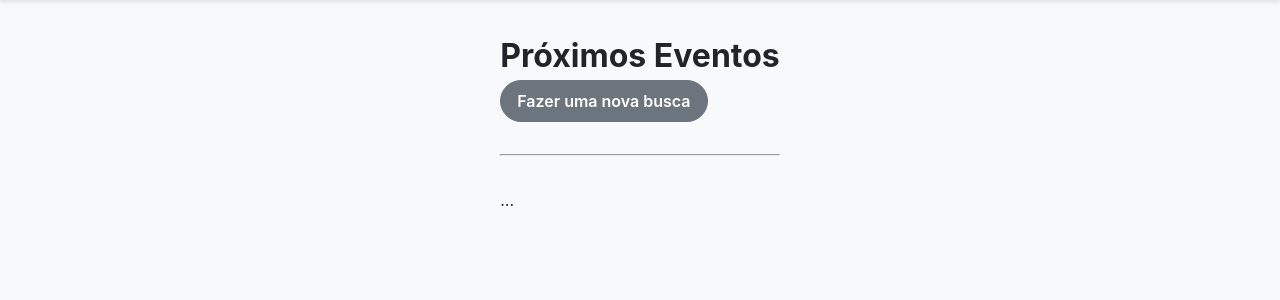
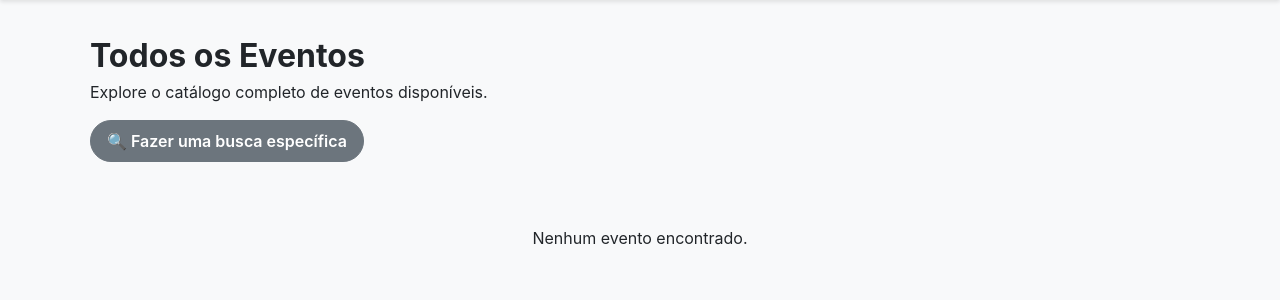
Before and after one commit to DanielSANFerreira/Projeto-de-Softwre-Grupo-5, a Django app: page /eventos/resultado/ in a window 1280 px wide. Shown: the part 60-360 px from the top of the page. Run offline with Django 5.2, Linux system fonts and the light colour scheme.

Commit message:
EVENTOS POPULADOS, PÁGINA LISTA EVENTOS E PESQUISA EVENTOS FUNCIONANDO

```diff
--- a/Projeto/AllEvent/AllEvent/static/css/style.css
+++ b/Projeto/AllEvent/AllEvent/static/css/style.css
@@ -645,14 +641,13 @@ button {
     font-weight: 600;
 }
 
-/* GRID DE EVENTOS */
 .events {
     width: min(1100px, 92vw);
     margin: var(--spacing-xxl) auto var(--spacing-xxl);
 }
 .event-grid {
     display: grid;
-    gap: var(--spacing-xl); /* Ajustado */
+    gap: var(--spacing-xl);
 }
 @media (min-width: 900px) {
     .event-grid {
--- a/Projeto/AllEvent/AllEvent/templates/core/lista_eventos.html
+++ b/Projeto/AllEvent/AllEvent/templates/core/lista_eventos.html
@@ -1,28 +1,63 @@
-<!-- Em templates/core/lista_eventos.html -->
+<!-- Arquivo: templates/core/lista_eventos.html -->
+
 {% extends "base.html" %}
 
 {% block title %}
     {% if termo_busca %}
         Resultados para "{{ termo_busca }}"
     {% else %}
-        Lista de Eventos
+        Todos os Eventos
     {% endif %}
 {% endblock %}
 
 {% block content %}
 <div class="container" style="padding: 2rem 1rem;">
 
+    <!-- O cabeçalho da página muda dependendo se é uma busca ou a lista completa -->
     {% if termo_busca %}
         <h1>Resultados da busca por: "{{ termo_busca }}"</h1>
+        <p><a href="{% url 'lista_eventos' %}">Ver todos os eventos</a></p>
     {% else %}
-        <h1>Próximos Eventos</h1>
+        <h1>Todos os Eventos</h1>
+        <p>Explore o catálogo completo de eventos disponíveis.</p>
     {% endif %}
 
-    <!-- Adicionar um link para a página de busca -->
-    <a href="{% url 'buscar_eventos' %}" class="btn btn-secondary">Fazer uma nova busca</a>
-    <hr style="margin: 2rem 0;">
+    <!-- Adicionamos um link para a página de busca, que agora faz mais sentido -->
+    <a href="{% url 'buscar_eventos' %}" class="btn btn-secondary" style="margin-top: 1rem; margin-bottom: 2rem; display: inline-block;">
+        🔍 Fazer uma busca específica
+    </a>
 
-    <!-- O resto do template (o loop for) continua exatamente o mesmo -->
-    ...
+    <!-- GRID DE EVENTOS (Copiado da home.html) -->
+    <section class="events">
+        <div class="event-grid">
+
+            <!-- O loop começa aqui -->
+            {% for evento in eventos %}
+                <!-- O link aponta para a página de detalhe específica daquele evento -->
+                <a class="event-card" href="{% url 'detalhe_evento' evento.id %}">
+                    <img src="https://picsum.photos/seed/event{{evento.id}}/900/520" alt="Imagem do evento {{ evento.nome }}">
+                    <div class="body">
+                        <div class="date-badge">{{ evento.data|date:"M d" }}</div>
+                        <div class="row">
+                            <div class="title">{{ evento.nome }}</div>
+                            <div class="uf">{{ evento.local }}</div>
+                        </div>
+                        <p class="desc">{{ evento.descricao|truncatewords:10 }}</p>
+                    </div>
+                </a>
+            {% empty %}
+                <!-- Esta mensagem aparece se nenhum evento for encontrado -->
+                <div style="grid-column: 1 / -1; text-align: center;">
+                    <p>Nenhum evento encontrado.</p>
+                    {% if termo_busca %}
+                        <p>Tente refazer sua busca com outros termos.</p>
+                    {% endif %}
+                </div>
+            {% endfor %}
+            <!-- O loop termina aqui -->
+
+        </div>
+    </section>
+
 </div>
 {% endblock %}
--- a/Projeto/AllEvent/AllEvent/urls.py
+++ b/Projeto/AllEvent/AllEvent/urls.py
@@ -2,31 +2,24 @@
 
 from django.contrib import admin
 from django.urls import path, include
-from core import views  # Importando as views do nosso app 'core'
+from core import views
 
 urlpatterns = [
-    # URLs do Admin e de Autenticação (Login/Logout)
     path("admin/", admin.site.urls),
     path('accounts/', include('django.contrib.auth.urls')),
 
-    # URL da Página Inicial
-    # O caminho '' significa a raiz do site (ex: http://localhost:8000/)
     path('', views.home, name='home'),
 
-    # URL para a página de Cadastro
     path('cadastro/', views.cadastro, name='cadastro'),
 
-    # URLs relacionadas ao Perfil do Usuário (agora organizadas)
     path('perfil/', views.perfil_view, name='perfil'),
     path('perfil/editar/', views.editar_dados, name='editar_dados'),
     path('perfil/favoritos/', views.favoritos_view, name='favoritos'),
     path('perfil/preferencias/', views.preferencias_view, name='preferencias'),
 
-    # URLs de Consulta de Eventos
     path('eventos/', views.lista_eventos, name='lista_eventos'),
     path('eventos/buscar/', views.buscar_eventos, name='buscar_eventos'),
     path('eventos/resultado/', views.resultado_busca, name='resultado_busca'),
-
-    # URL de placeholder para a página de um evento específico
+    path('evento/<int:evento_id>/', views.detalhe_evento, name='detalhe_evento'),
     path('evento/detalhe/', views.event_view, name='event'),
 ]
--- a/Projeto/AllEvent/core/views.py
+++ b/Projeto/AllEvent/core/views.py
@@ -1,18 +1,21 @@
-# Arquivo: core/views.py
+
 
 from django.shortcuts import render, redirect
 from django.contrib.auth.models import User
 from django.contrib.auth import login
 from django.contrib import messages
 from django.contrib.auth.decorators import login_required
-from .models import Evento # Importando o modelo Evento
-
-# --- Views da Aplicação Principal ---
+from .models import Evento
+from django.shortcuts import render, get_object_or_404
 
 def home(request):
-    return render(request, 'core/home.html') # Assumindo que home.html está em templates/core/
+    # Busca os 6 eventos mais recentes (ordenados pela data) para exibir na home
+    eventos_recentes = Evento.objects.order_by('-data')[:6]
+    contexto = {
+        'eventos': eventos_recentes
+    }
+    return render(request, 'core/home.html', contexto)
 
-# --- Views de Autenticação e Usuário ---
 
 def cadastro(request):
     if request.user.is_authenticated:
@@ -36,33 +39,27 @@ def cadastro(request):
         login(request, user)
         messages.success(request, 'Conta criada com sucesso!')
         return redirect('home')
-    return render(request, 'core/cadastro.html') # Assumindo que cadastro.html está em templates/core/
+    return render(request, 'core/cadastro.html')
 
 @login_required
 def perfil_view(request):
-    return render(request, 'core/perfil.html') # Assumindo que perfil.html está em templates/core/
+    return render(request, 'core/perfil.html')
 
 @login_required
 def editar_dados(request):
     if request.method == 'POST':
-        # Pega todos os dados do formulário
+
         senha_atual = request.POST.get('current_password')
         nome_completo = request.POST.get('name')
         email = request.POST.get('email')
         nova_senha = request.POST.get('password')
 
-        # 1. VERIFICAÇÃO DE SEGURANÇA PRIMEIRO!
-        # A função check_password compara a senha digitada com a senha criptografada no banco.
         if not request.user.check_password(senha_atual):
             messages.error(request, 'A senha atual está incorreta. Nenhuma alteração foi salva.')
             return redirect('editar_dados')
 
-        # 2. SE A SENHA ESTIVER CORRETA, PROSSIGA COM AS ATUALIZAÇÕES
-
-        # Atualiza o nome
         request.user.first_name = nome_completo
 
-        # Atualiza o e-mail (com verificação de e-mail duplicado)
         if email and email != request.user.email:
             if User.objects.filter(email=email).exclude(pk=request.user.pk).exists():
                 messages.error(request, 'Este e-mail já está sendo usado por outra conta.')
@@ -70,11 +67,9 @@ def editar_dados(request):
             request.user.email = email
             request.user.username = email
 
-        # Atualiza a senha APENAS se uma nova foi fornecida
         if nova_senha:
             request.user.set_password(nova_senha)
 
-        # Salva as alterações no banco de dados
         request.user.save()
 
         messages.success(request, 'Seus dados foram atualizados com sucesso!')
@@ -84,18 +79,15 @@ def editar_dados(request):
 
 @login_required
 def favoritos_view(request):
-    # Lógica a ser implementada no futuro
     return render(request, 'core/favoritos.html')
 
 @login_required
 def preferencias_view(request):
-    # Lógica a ser implementada no futuro
     return render(request, 'core/preferencias.html')
 
-# --- Views de Eventos ---
 
 def lista_eventos(request):
-    todos_os_eventos = Evento.objects.all()
+    todos_os_eventos = Evento.objects.order_by('-data')
     contexto = {'eventos': todos_os_eventos}
     return render(request, 'core/lista_eventos.html', contexto)
 
@@ -112,5 +104,12 @@ def resultado_busca(request):
     return render(request, 'core/lista_eventos.html', contexto)
 
 def event_view(request):
-    # Lógica para mostrar um evento específico (placeholder)
     return render(request, 'core/event.html')
+
+def detalhe_evento(request, evento_id):
+    evento = get_object_or_404(Evento, pk=evento_id)
+
+    contexto = {
+        'evento': evento
+    }
+    return render(request, 'core/detalhe_evento.html', contexto)
```
Also changed, not shown: other parts of Projeto/AllEvent/AllEvent/static/css/style.css (+16 -20 lines), Projeto/AllEvent/AllEvent/settings.py (+2 -6 lines), Projeto/AllEvent/AllEvent/templates/core/detalhe_evento.html (added, +25 -0 lines), Projeto/AllEvent/AllEvent/templates/core/home.html (+21 -26 lines), Projeto/AllEvent/db.sqlite3.
